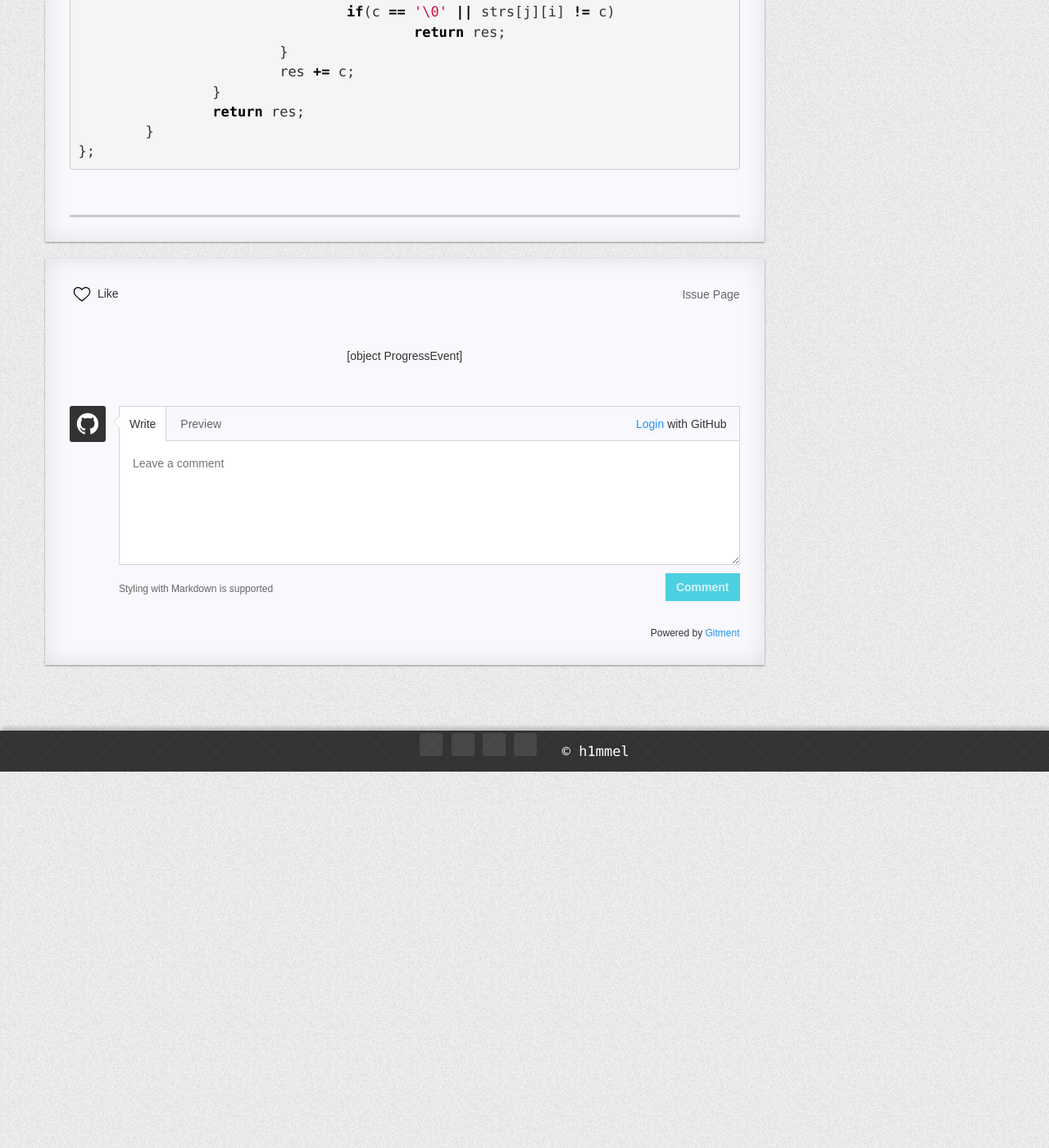
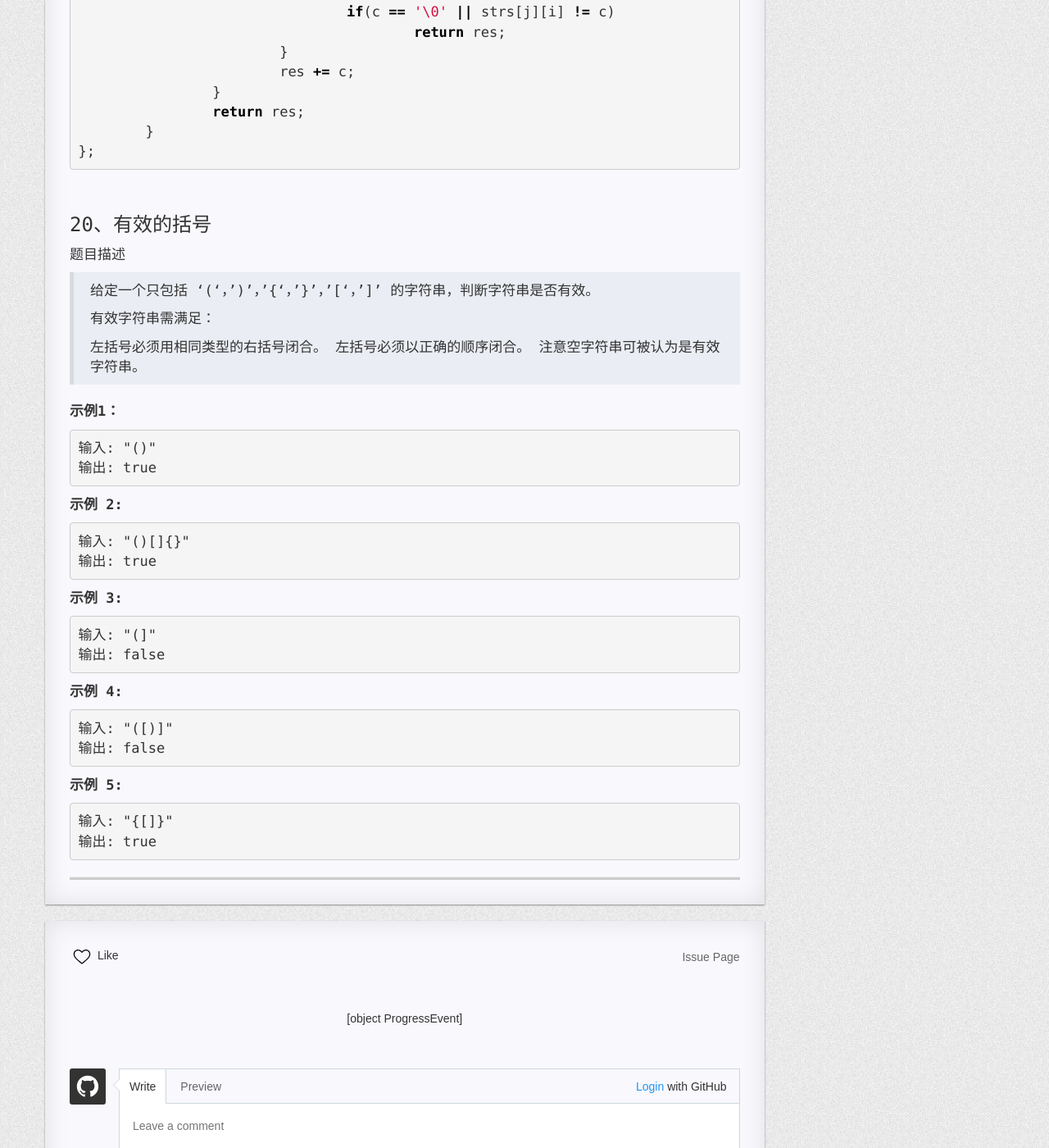
Before and after one commit to h1mmel/h1mmel.github.io, a Jekyll site: the page built from _posts/2019-08-04-Leet-Code-C++-1~25(easy).md, in a window 1280 px wide and 1400 px high, scrolled down 7124 px. Shown: the whole window at 82% size. Built offline with Jekyll 4.4.1, drawn with Linux system fonts in a browser that asks for light colours; nearby versions of some CDN libraries; comment, search, counter and statistics services are not loaded; a style sheet for code colours, icons or effects is not loaded.

Commit message:
Update 2019-08-04-Leet-Code-C++-1~25(easy).md

````diff
--- a/_posts/2019-08-04-Leet-Code-C++-1~25(easy).md
+++ b/_posts/2019-08-04-Leet-Code-C++-1~25(easy).md
@@ -347,3 +347,52 @@ public:
 ```
 
 <br/>
+
+
+
+### 20、有效的括号
+
+题目描述
+
+> 给定一个只包括 '('，')'，'{'，'}'，'['，']' 的字符串，判断字符串是否有效。
+>
+> 有效字符串需满足：
+>
+> 左括号必须用相同类型的右括号闭合。
+> 左括号必须以正确的顺序闭合。
+> 注意空字符串可被认为是有效字符串。
+
+**示例1：**
+
+```
+输入: "()"
+输出: true
+```
+
+**示例 2:**
+
+```
+输入: "()[]{}"
+输出: true
+```
+
+**示例 3:**
+
+```
+输入: "(]"
+输出: false
+```
+
+**示例 4:**
+
+```
+输入: "([)]"
+输出: false
+```
+
+**示例 5:**
+
+```
+输入: "{[]}"
+输出: true
+```
````
